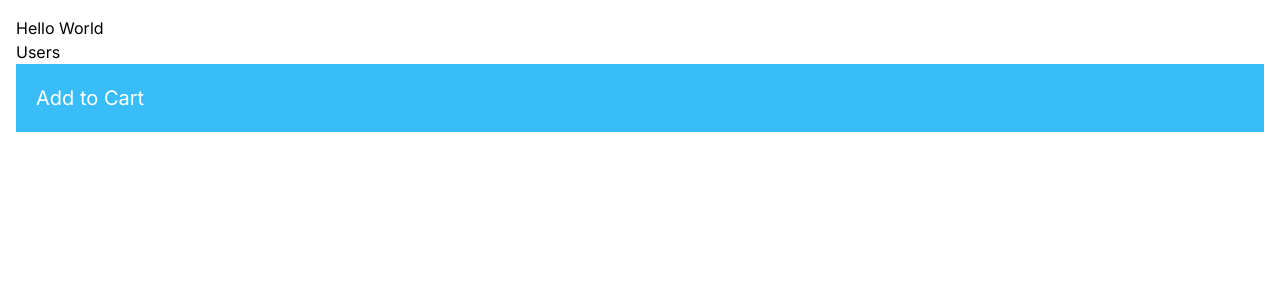
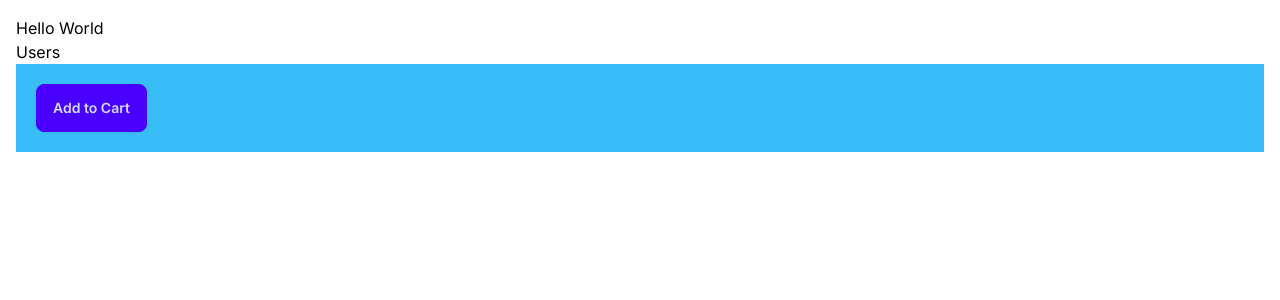
Before and after one commit to Otacon2024/Next-TypeScript, a Next.js app: page / in a window 1280 px wide. Shown: the top 300 px of the page. Built offline with nearby package versions, Linux system fonts and the light colour scheme.

Commit message:
Add daisyui classes to AddToCart.tsx <button>

```diff
--- a/app/components/AddToCart.tsx
+++ b/app/components/AddToCart.tsx
@@ -4,7 +4,7 @@
 const AddToCart = () => {
   return (
     <div>
-      <button onClick={() => console.log('Click')}>Add to Cart</button>
+      <button className='btn btn-primary' onClick={() => console.log('Click')}>Add to Cart</button>
     </div>
   )
 }
```
